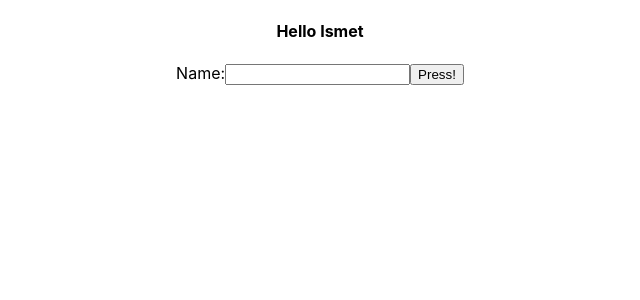
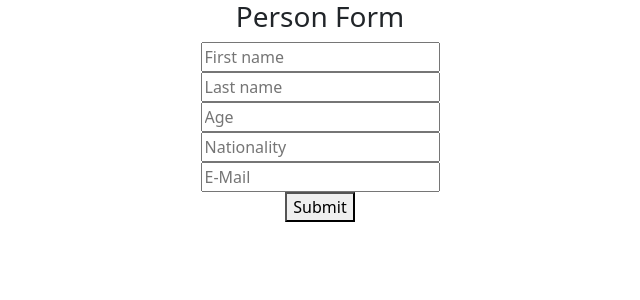
Before and after one commit to a18ismca/LexiconReact, a React (Create React App) app in the folder ismetsapp/: page / in a window 1280 px wide. Shown: the top 300 px of the page, without its empty margins (320-960 px from the left). Built offline with nearby package versions, Linux system fonts and the light colour scheme.

Commit message:
Made changes to the code.

```diff
--- a/ismetsapp/package.json
+++ b/ismetsapp/package.json
@@ -6,6 +6,7 @@
     "@testing-library/jest-dom": "^5.16.5",
     "@testing-library/react": "^13.4.0",
     "@testing-library/user-event": "^13.5.0",
+    "bootstrap": "^5.2.1",
     "react": "^18.2.0",
     "react-dom": "^18.2.0",
     "react-scripts": "5.0.1",
--- a/ismetsapp/src/App.js
+++ b/ismetsapp/src/App.js
@@ -1,14 +1,26 @@
 import logo from './logo.svg';
 import './App.css';
-import './components/Ismet.jsx'
-import Ismet from './components/Ismet.jsx';
-import Form from './components/Form';
+import {Ismet} from './components/Ismet.js';
+import {Form} from './components/Form';
+import {List} from './components/List';
+
+import { useState } from 'react';
 
 function App() {
+
+  const [persons, updatepersons] = useState([]);
+
+  const addPerson = (person) => {
+    updatepersons([...persons, person]);
+  };
+
+
+
   return (
+
+
     <div className='App'>
-      <Ismet></Ismet>
-      <Form></Form>
+      <Form addPerson={addPerson}></Form>
     </div>
 
   );
--- /dev/null
+++ b/ismetsapp/src/components/Form.js
@@ -0,0 +1,98 @@
+import 'bootstrap/dist/css/bootstrap.min.css';
+
+import React, { useState } from "react";
+
+export const Form = ({addPerson})  =>{
+
+  const [getPersonAttributes, setPersonAttributes] = useState({
+    firstName: "",
+    lastName: "",
+    age: "",
+    nationality: "",
+    mailAddress: "",
+
+  });
+
+
+  // set first name, skrev name ist. för firstName i e.target.name
+  const handleChange = (e) => {
+    setPersonAttributes({ ...getPersonAttributes, [e.target.name]: e.target.value });
+
+  };
+
+  const handleSubmit = (e) => {
+
+      e.preDefault();
+        addPerson(getPersonAttributes);
+        setPersonAttributes({ firstName: "", lastName: "", age: "", nationality: "", mailddress: ""});
+
+  };
+
+
+
+  return (
+
+    <div className="form-container">
+
+      <form onSubmit={handleSubmit} >
+        <div>
+          <h3>Person Form</h3>
+        </div>
+        <div>
+          <input
+            type="text"
+            name="firstName"
+            placeholder="First name"
+            value={getPersonAttributes.firstName}
+            onChange={handleChange}
+            required
+          />
+        </div>
+        <div>
+          <input
+            type="text"
+            name="lastName"
+            placeholder="Last name"
+            value={getPersonAttributes.lastName}
+            onChange={handleChange}
+            required
+          />
+        </div>
+        <div>
+            <input
+                type='number'
+                name='age'
+                placeholder='Age'
+                value={getPersonAttributes.age}
+                onChange={handleChange}
+                required
+            />
+        </div>
+        <div>
+            <input
+                type='text'
+                name='nationality'
+                placeholder='Nationality'
+                value={getPersonAttributes.nationality}
+                onChange={handleChange}
+                required
+            />
+        </div>
+        <div>
+            <input
+                type='text'
+                name='mailAddress'
+                placeholder="E-Mail"
+                value={getPersonAttributes.mailAddress}
+                onChange={handleChange}
+                required
+            />
+        </div>
+
+        <div>
+          <button>Submit</button>
+        </div>
+      </form>
+    </div>
+  );
+};
--- a/ismetsapp/src/components/Form.jsx
+++ /dev/null
@@ -1,38 +0,0 @@
-import React, {Component} from "react";
-
-class Form extends Component{
-    constructor(props){
-        super(props);
-        this.state = {value: ''};
-
-        this.handleChange = this.handleChange.bind(this);
-        this.handleSubmit = this.handleSubmit.bind(this);
-    }
-        handleChange(event) {
-            this.setState({value: event.target.value});
-          }
-
-          handleSubmit(event) {
-            alert('A name was submitted: ' + this.state.value);
-            event.preventDefault();
-          }
-
-
-    render(){
-
-        return (
-        <form onSubmit={this.handleSubmit}>
-            <label>
-                Name:
-                <input type="text" value={this.state.value} onChange={this.handleChange}/>
-
-                </label>
-                <input type="submit" value="Press!"/>
-            </form>
-
-        )
-    }
-}
-
-
-export default Form;
--- /dev/null
+++ b/ismetsapp/src/components/Ismet.js
@@ -0,0 +1,12 @@
+import React from "react";
+
+export const Ismet = () => {
+
+
+    return(
+
+             <h4>Hello</h4>
+
+    )
+
+}
--- a/ismetsapp/src/components/Ismet.jsx
+++ /dev/null
@@ -1,18 +0,0 @@
-import React, {Component} from "react";
-
-class Ismet extends Component {
-
-
-    render(){
-        function Hello(props){
-            return <h4>Hello {props.name}</h4>
-        }
-
-        return (
-            <Hello name="Ismet"></Hello>
-        )
-    }
-
-}
-
-export default Ismet;
--- /dev/null
+++ b/ismetsapp/src/components/List.js
@@ -0,0 +1,42 @@
+export const List = ({persons}) => {
+
+
+    const listOfPersons = (persons.length == 0)
+      ? <p className="no-contacts">(No persons to display)</p>
+      : <ul>
+
+        </ul>;
+
+          return (
+              <div>
+           <div className="contact-list-container">
+              <h2>Contact List</h2>
+              {listOfPersons}
+          </div>
+        <table class="table" style={{border: "1px"}}>
+          <thead>
+            <tr >
+                <th>Firstname</th>
+                <th>Lastname</th>
+                <th>Age</th>
+                <th>Nationality</th>
+                <th>eMail</th>
+            </tr>
+          {persons.map((person,id) => (
+
+            <tr key={id}>
+              <th style={{fontWeight: "normal", fontSize: 25}}> {person.name}</th>
+              <th style={{fontWeight: "normal", fontSize: 25}}> {person.lastname}</th>
+              <th style={{fontWeight: "normal", fontSize: 25}}> {person.age}</th>
+              <th style={{fontWeight: "normal", fontSize: 25}}> {person.nationality}</th>
+              <th style={{fontWeight: "normal", fontSize: 25}}> {person.email}</th>
+            </tr>
+
+             ))}
+
+           </thead>
+          </table>
+
+              </div>
+            );
+        }
--- a/ismetsapp/src/index.js
+++ b/ismetsapp/src/index.js
@@ -1,7 +1,8 @@
 import React from 'react';
 import ReactDOM from 'react-dom/client';
 import './index.css';
-import './components/Ismet.jsx'
+import './components/Ismet'
+import './components/List'
 import App from './App';
 import reportWebVitals from './reportWebVitals';
 
```
Also changed, not shown: ismetsapp/src/components/list1.js (added, +14 -0 lines), 1 other file (tests, documents, lock files or other folders).
